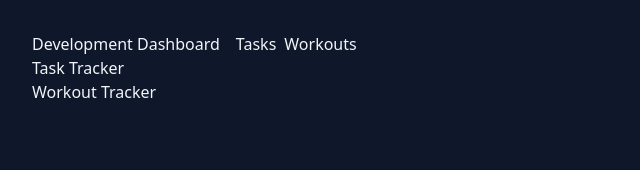
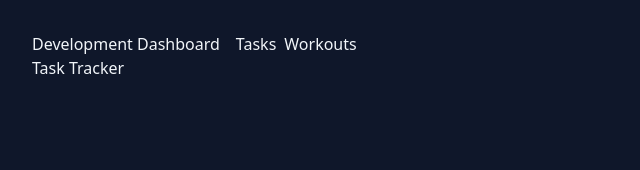
Before and after one commit to gaiabulbanix/react-dev-dashboard, a React (Vite) app: page / in a window 1280 px wide. Shown: the top 170 px of the page, without its empty margins (0-640 px from the left). Built offline with nearby package versions, Linux system fonts and the light colour scheme.

Commit message:
feat: setup initial wiring for feature switching through navigation

```diff
--- a/src/components/Dashboard.jsx
+++ b/src/components/Dashboard.jsx
@@ -19,8 +19,8 @@ export default function Dashboard() {
     return (
         <div className="p-8 min-h-screen bg-slate-900 text-slate-100">
             <Header />
-            <TaskTracker />
-            <WorkoutTracker />
+            {activeFeature === 'taskTracker' && <TaskTracker />}
+            {activeFeature === 'workoutTracker' && <WorkoutTracker />}
         </div>
     );
 };
```
